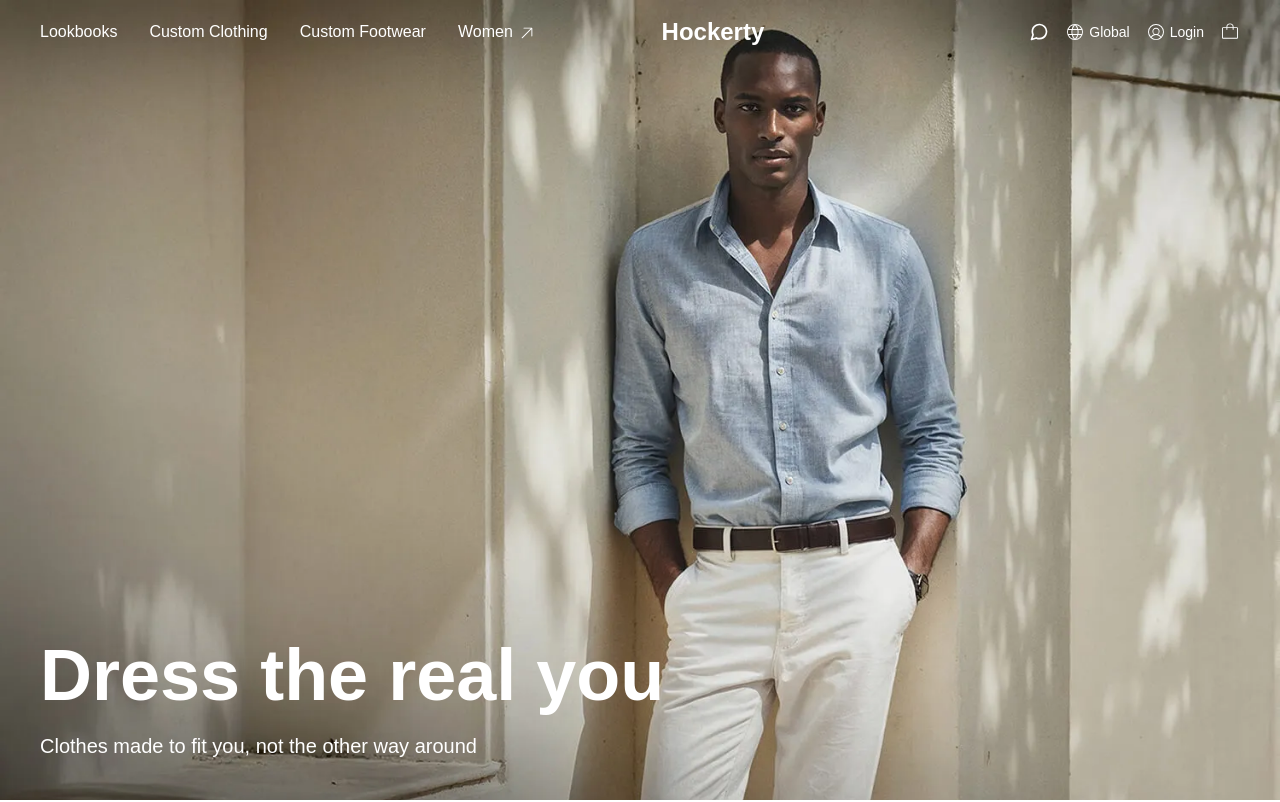
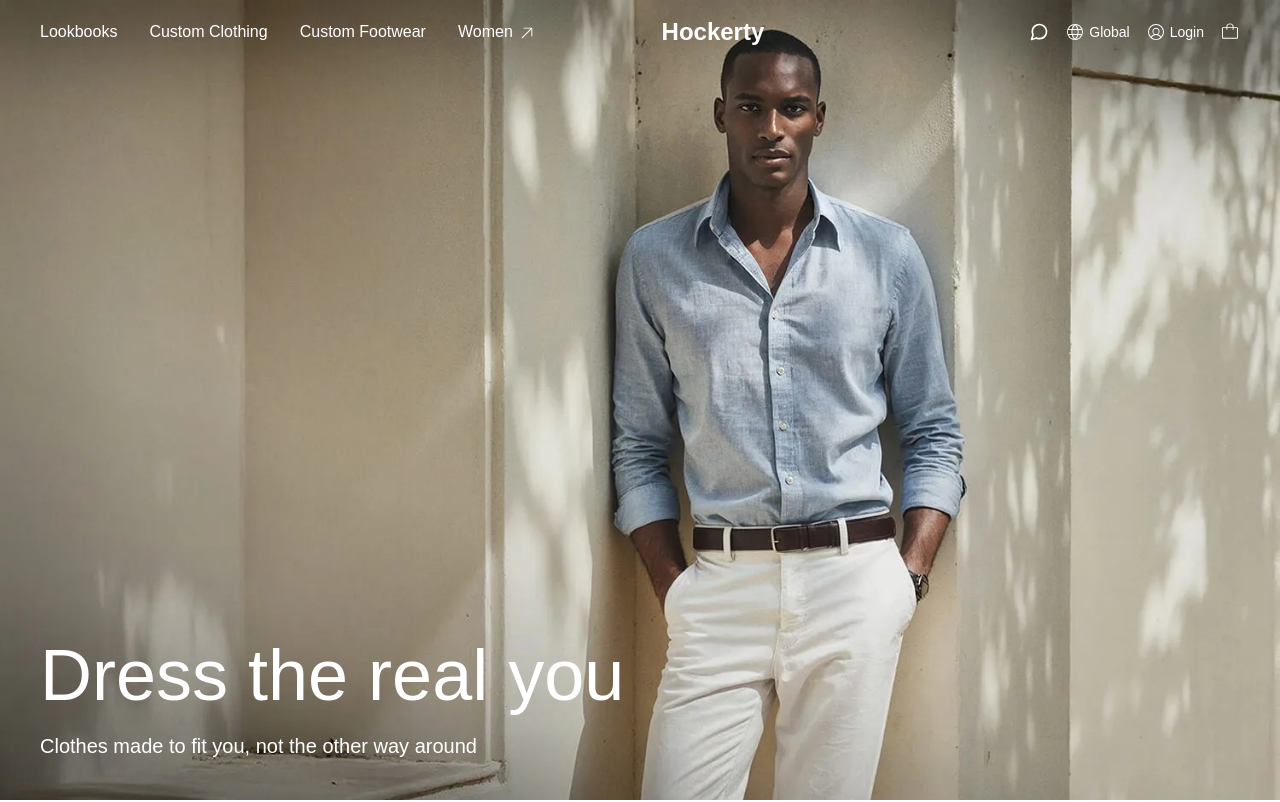
Before and after one commit to dparmar04/Hockerty, a React (Vite) app: page / in a window 1280 px wide. Shown: the top 802 px of the page. Built offline with nearby package versions, Linux system fonts and the light colour scheme; a web font is replaced by a local one.

Commit message:
font size fix

```diff
--- a/src/components/Hero.jsx
+++ b/src/components/Hero.jsx
@@ -9,7 +9,7 @@ const Hero = () => {
       }}
     >
       <div className="absolute bottom-10 left-10 z-10 text-white">
-        <h1 className="text-7xl font-semibold leading-tight mb-3">
+        <h1 className="text-7xl font-medium leading-tight mb-3">
           Dress the real you
         </h1>
         <p className="text-xl font-medium">
```
